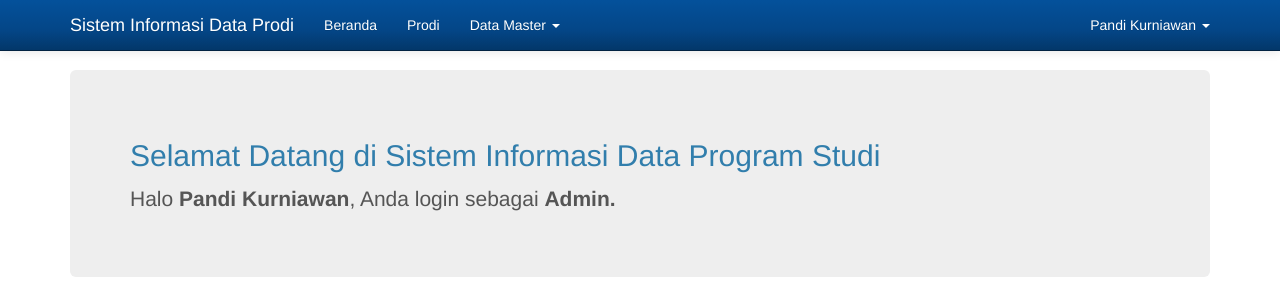
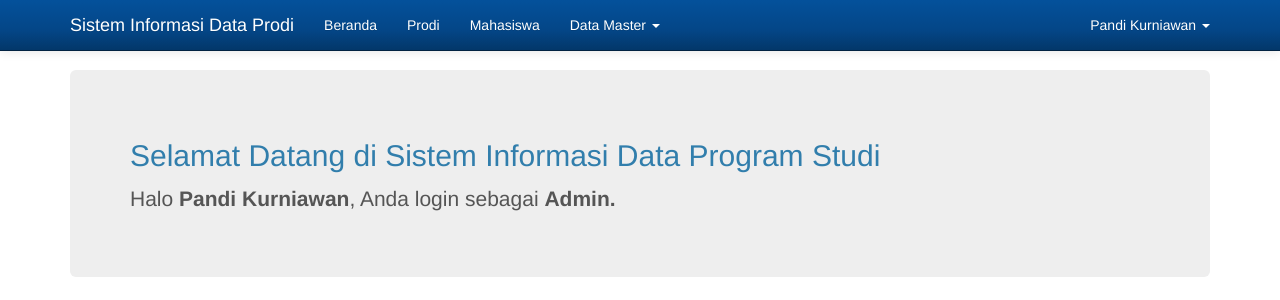
Before and after one commit to pandi-mi19/PBD-KELOMPOK-1, a PHP site: page /admin/admin.php in a window 1280 px wide. Shown: the top 300 px of the page. Run offline with PHP 8.4, Linux system fonts and the light colour scheme; a user stored in the database is signed in.

Commit message:
Update menu.php

```diff
--- a/admin/menu.php
+++ b/admin/menu.php
@@ -18,6 +18,7 @@
 	  <ul class="nav navbar-nav">
 		<li><a href="./admin.php">Beranda</a></li>
 		<li><a href="./admin.php?hlm=dt_prodi">Prodi</a></li>
+		<li><a href="./admin.php?hlm=mahasiswa_view">Mahasiswa</a></li>
         <?php
         if( $_SESSION['level'] == "admin" ){
         ?>
@@ -25,6 +26,7 @@
 		  <a href="#" class="dropdown-toggle" data-toggle="dropdown">Data Master <b class="caret"></b></a>
 		  <ul class="dropdown-menu">
 			<li><a href="./admin.php?hlm=prodi">Data Prodi</a></li>
+			<li><a href="./admin.php?hlm=mahasiswa">Data Mahasiswa</a></li>
 			<li><a href="./admin.php?hlm=user">Data User</a></li>
 			<?php
 			}
```
